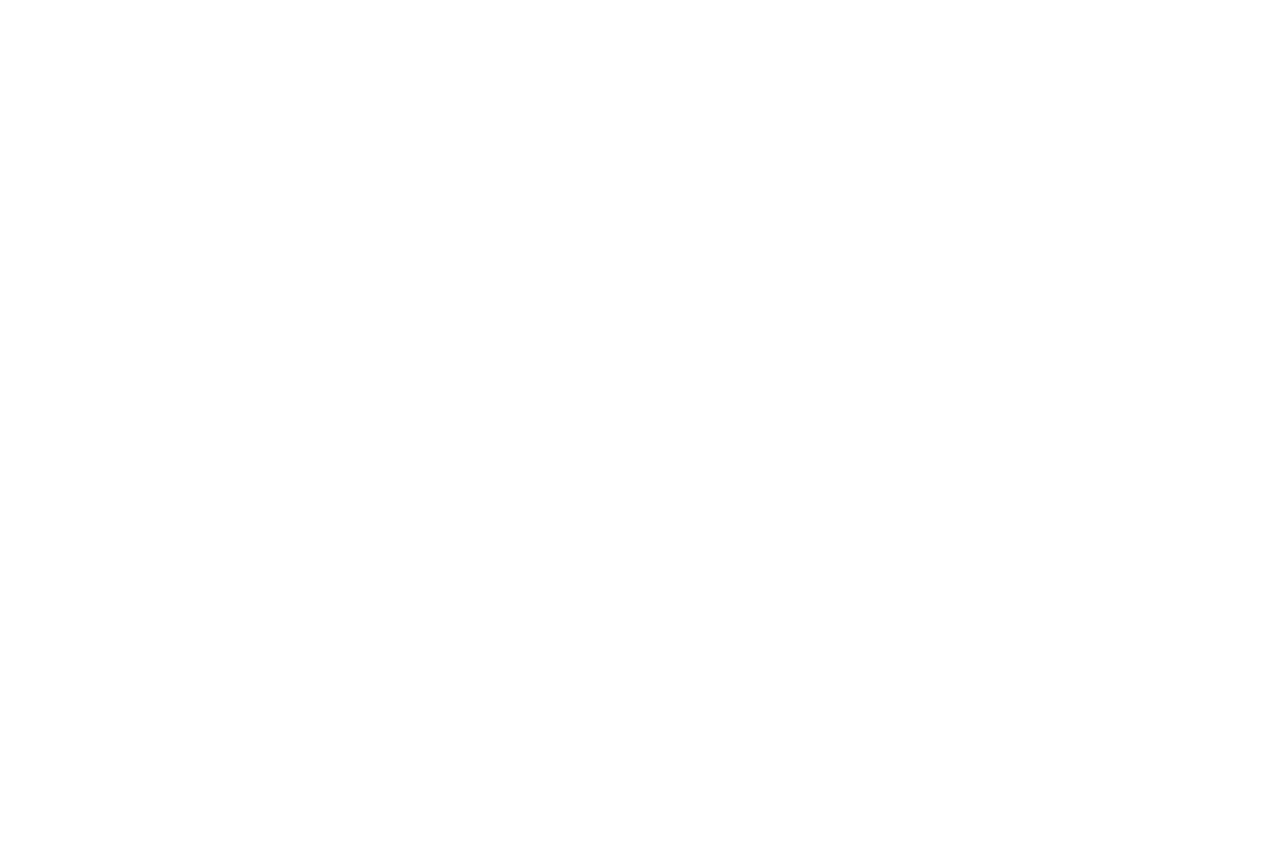
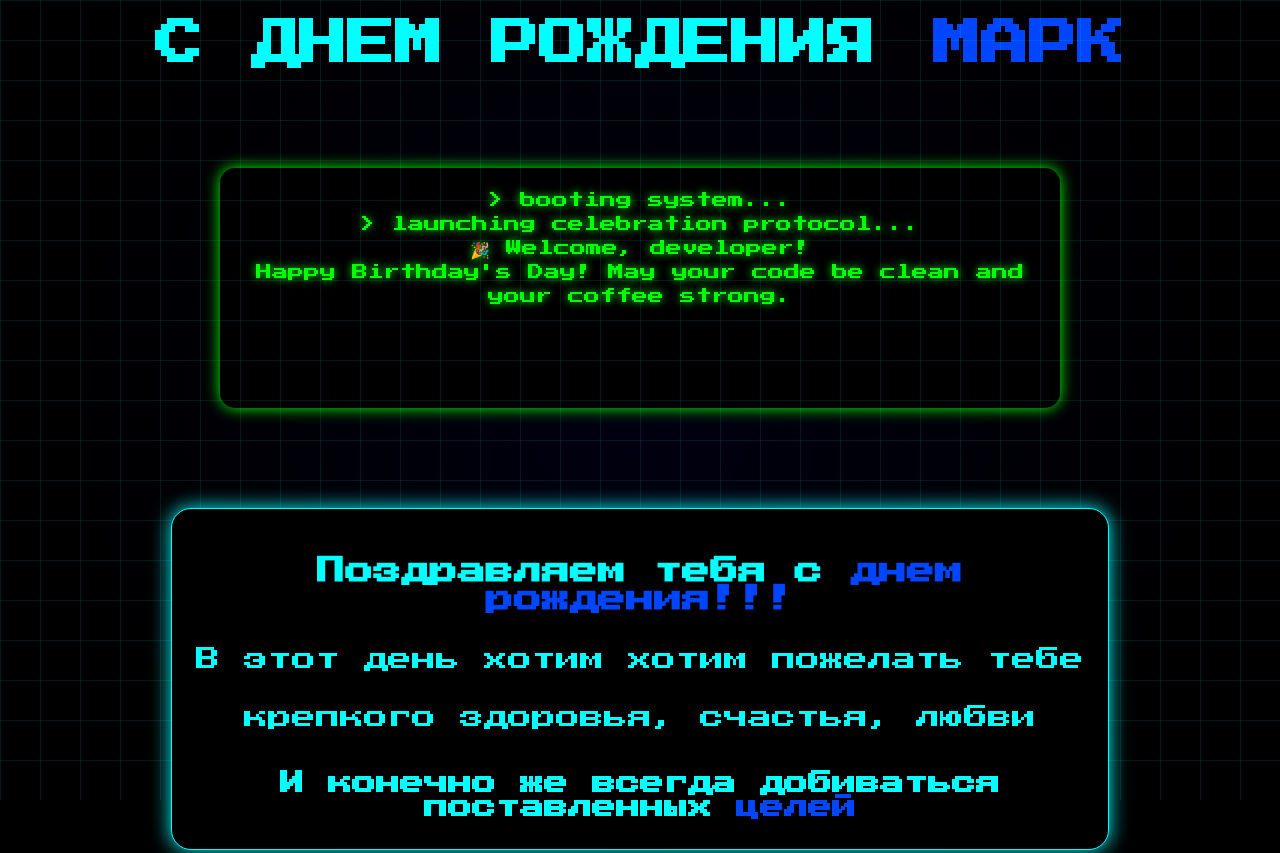
Before and after one commit to 21realpro12-ai/start, a plain HTML site: page index.html in a window 1280 px wide. Shown: the top 853 px of the page. Before the commit the page ends 800 px from the top, so only its background shows below. Drawn offline with Linux system fonts and the light colour scheme; the site is published under a folder, as on GitHub Pages, so addresses that start at the root find nothing.

Commit message:
Update index.html

```diff
--- a/index.html
+++ b/index.html
@@ -1 +1 @@
-<!doctype html><html lang="en"><head><meta charset="utf-8"/><link rel="icon" href="/favicon.ico"/><meta name="viewport" content="width=device-width,initial-scale=1"/><meta name="theme-color" content="#000000"/><link rel="preconnect" href="https://fonts.googleapis.com"><link rel="preconnect" href="https://fonts.gstatic.com" crossorigin><link href="https://fonts.googleapis.com/css2?family=Jost:ital,wght@0,100..900;1,100..900&display=swap" rel="stylesheet"><script defer="defer" src="/static/js/main.8564bc81.js"></script><link href="/static/css/main.9a9e4cca.css" rel="stylesheet"></head><body><noscript>You need to enable JavaScript to run this app.</noscript><div id="root"></div></body></html>
+<!doctype html><html lang="en"><head><meta charset="utf-8"/><link rel="icon" href="/favicon.ico"/><meta name="viewport" content="width=device-width,initial-scale=1"/><meta name="theme-color" content="#000000"/><link rel="preconnect" href="https://fonts.googleapis.com"><link rel="preconnect" href="https://fonts.gstatic.com" crossorigin><link href="https://fonts.googleapis.com/css2?family=Jost:ital,wght@0,100..900;1,100..900&display=swap" rel="stylesheet"><script defer="defer" src="start/static/js/main.8564bc81.js"></script><link href="start/static/css/main.9a9e4cca.css" rel="stylesheet"></head><body><noscript>You need to enable JavaScript to run this app.</noscript><div id="root"></div></body></html>
```
